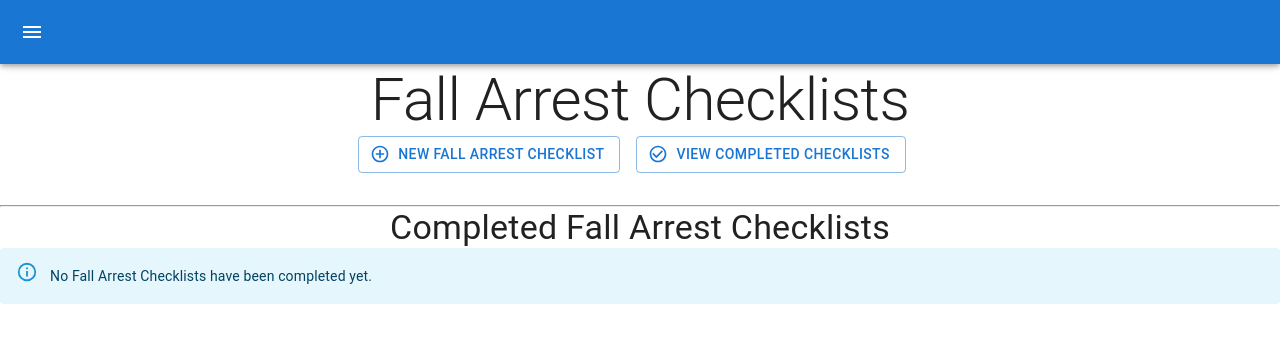
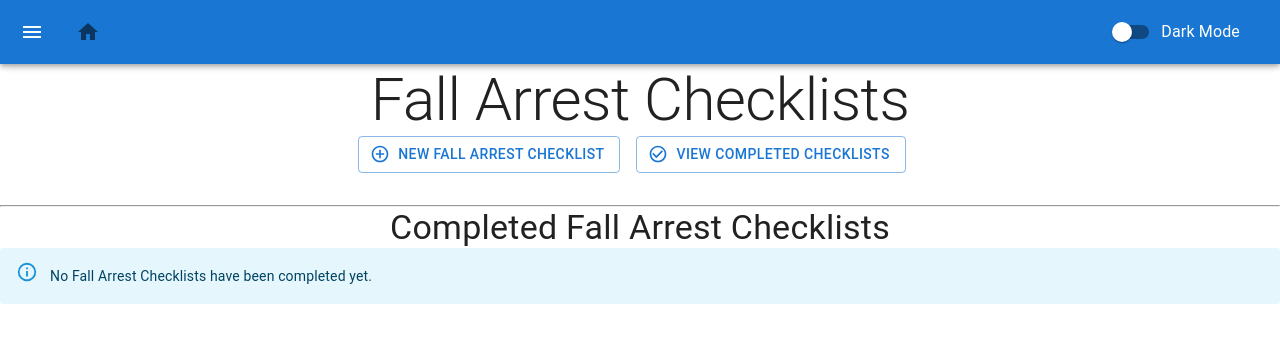
Before and after one commit to kbaillieul/checklist-project, a React (Create React App) app: page /fall-arrest/completed in a window 1280 px wide. Shown: the top 342 px of the page. Built offline with nearby package versions, Linux system fonts and the light colour scheme.

Commit message:
Nav bar formatting

```diff
--- a/src/components/NavBar.jsx
+++ b/src/components/NavBar.jsx
@@ -19,6 +19,7 @@ import ListItemButton from "@mui/material/ListItemButton";
 import Switch from "@mui/material/Switch";
 import FormGroup from "@mui/material/FormGroup";
 import FormControlLabel from "@mui/material/FormControlLabel";
+import HomeIcon from "@mui/icons-material/Home";
 
 const drawerWidth = 220;
 
@@ -88,6 +89,7 @@ export default function PersistentDrawerLeft({ check, change }) {
       <CssBaseline />
       <AppBar position="fixed" open={open}>
         <Toolbar>
+          <Box component="div" sx={{ flex: 1 }}>
             <IconButton
               color="inherit"
               aria-label="open drawer"
@@ -97,6 +99,16 @@ export default function PersistentDrawerLeft({ check, change }) {
             >
               <MenuIcon />
             </IconButton>
+            <IconButton aria-label="home" onClick={() => handleRoute("/")}>
+              <HomeIcon />
+            </IconButton>
+          </Box>
+          <FormGroup>
+            <FormControlLabel
+              control={<Switch onChange={change} checked={check} />}
+              label="Dark Mode"
+            />
+          </FormGroup>
         </Toolbar>
       </AppBar>
       <Drawer
@@ -154,14 +166,6 @@ export default function PersistentDrawerLeft({ check, change }) {
           </ListItem>
         </List>
         <Divider />
-        <Box sx={{ m: 2 }}>
-          <FormGroup>
-            <FormControlLabel
-              control={<Switch onChange={change} checked={check} />}
-              label="Dark Mode"
-            />
-          </FormGroup>
-        </Box>
       </Drawer>
       <Main open={open}>
         <DrawerHeader />
```
Lines whose indentation alone changed are shown as unchanged.
